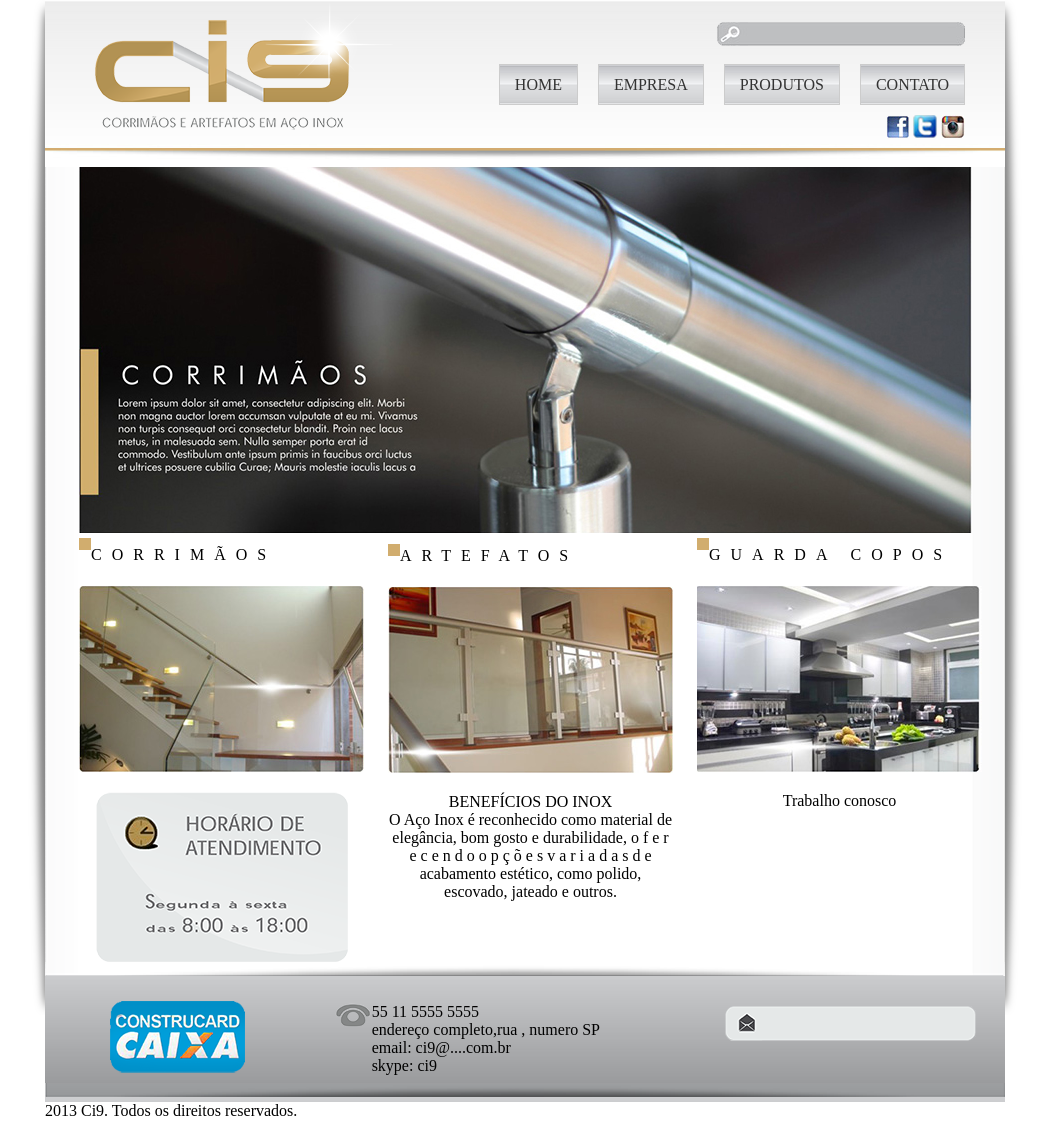
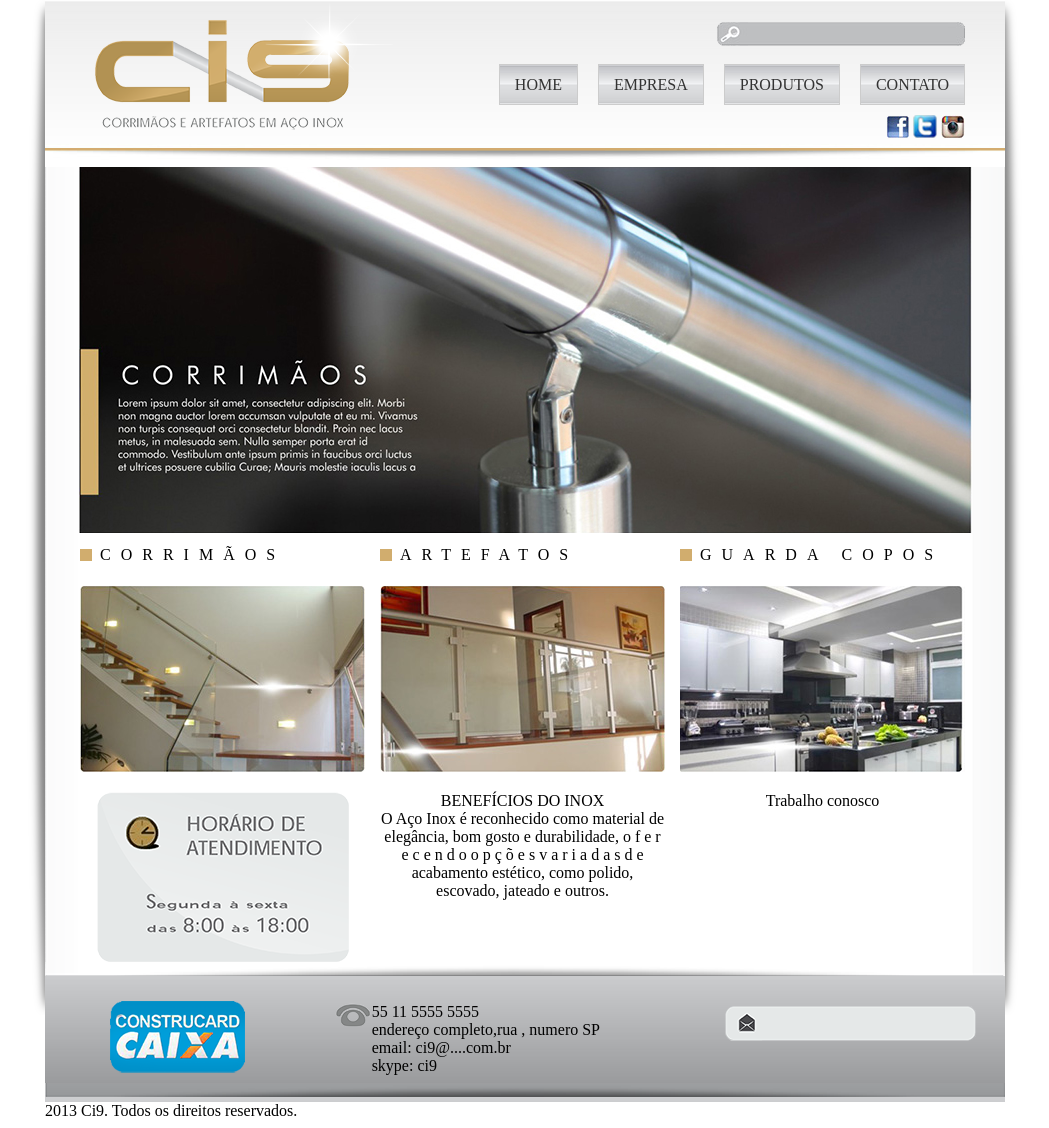
Before and after one commit to thiagomns/ci9, a PHP site: page / in a window 1280 px wide. Shown: the whole page, without its empty margins (105-1154 px from the left). Run offline with PHP 8.4, Linux system fonts and the light colour scheme; some libraries are stand-ins or nearby versions.

Commit message:
Novas colunas

```diff
--- a/index.php
+++ b/index.php
@@ -52,22 +52,21 @@
                 </div><!-- header -->
             	<div class="content">
             		<div class="slide"></div>
+                    <div class="conteudo">
+                        <div class="col3">
 
-                	<div class="colunaEsquerda"><div class="quadrado"></div>
+                            <div class="quadrado"></div>
                             <div class="cabecalho">Corrimãos</div>
 
                             <img src="imgs/colunaesquerda.jpg"><br>
                             <p class="separador">
                             <img src="imgs/infoHorario.png"><br>
                             </p>
+
                         </div>
-              		<div class="colunaDireita"><div class="quadrado"></div><div class="cabecalho">Guarda Copos</div>
-                    <img src="imgs/colunadireita.jpg">
-                    <p class="separador">
-                    Trabalho conosco
-                    </p>
-                    </div>
-              		<div class="colunaMeio"><div class="quadrado"></div><div class="cabecalho">Artefatos</div>
+                        <div class="col3">
+
+                            <div class="quadrado"></div><div class="cabecalho">Artefatos</div>
                             <img src="imgs/colunaMeio.jpg">
                             <p class="separador">
                             BENEFÍCIOS DO INOX<br>
@@ -77,7 +76,20 @@
                             acabamento estético, como polido,
                             escovado, jateado e outros.
                             </p>
+
                         </div>
+                        <div class="col3">
+
+                            <div class="quadrado"></div><div class="cabecalho">Guarda Copos</div>
+                            <img src="imgs/colunadireita.jpg">
+                            <p class="separador">
+                            Trabalho conosco
+                            </p>
+
+                        </div>
+                        <div class="clearfix"></div>
+                    </div>
+
                     <div class="clearfix"></div>
 
               	</div><!-- content -->
--- a/style.css
+++ b/style.css
@@ -38,15 +38,26 @@ ul.menu li ul li a { padding: 0 10px;margin: 0;font-size: 12px; width: 150px}
 
 .site .header .redeSociais { width:580px; height:60px; float:right; text-align:right; margin-top:10px;}
 
+/* Colunas */
+.conteudo { width:900px; margin: 0 auto; }
+
+.col1, .clo2, .col3, .col4, .col5,
+.col6, .col7, .col8, .col9, .col10 { display: inline; float: left; margin-left: 5px; margin-right: 5px; }
+
+.conteudo .col1 { width: 890px; }
+.conteudo .col2 { width: 440px; }
+.conteudo .col3 { width: 290px; }
+.conteudo .col4 { width: 215px; }
+.conteudo .col5 { width: 170px; }
+.conteudo .col6 { width: 140px; }
+.conteudo .col9 { width:  90px; }
 
 /* Conteúdo */
 .site .content { background: url(imgs/conteudoBKG.png); }
+
 .site .slide { height:366px; width:893px; background:url(imgs/content1_03.jpg); float:none; no-repeat; margin:5px auto;}
-.site .quadrado { float: left; width: 12px; height: 12px; background-color: #d1ad6e; }
+.site .quadrado { float: left; width: 12px; height: 12px; background-color: #d1ad6e; margin-top: 11px; margin-right: 8px;}
 .site .cabecalho { margin:5px 0px 0px 0px; height:37px; padding:3px; text-transform: uppercase; letter-spacing: 10px;}
-.site .colunaEsquerda { width:250px; margin:0px 0px 0px 34px; float:left;}
-.site .colunaDireita { width:274px; margin:0px 34px 0px 0px;float: right;}
-.site .colunaMeio { margin:11px 343px;}
 
 p.separador { text-align:center;width: 285px;margin-top: 20px; }
 
```
Lines whose indentation alone changed are shown as unchanged.
